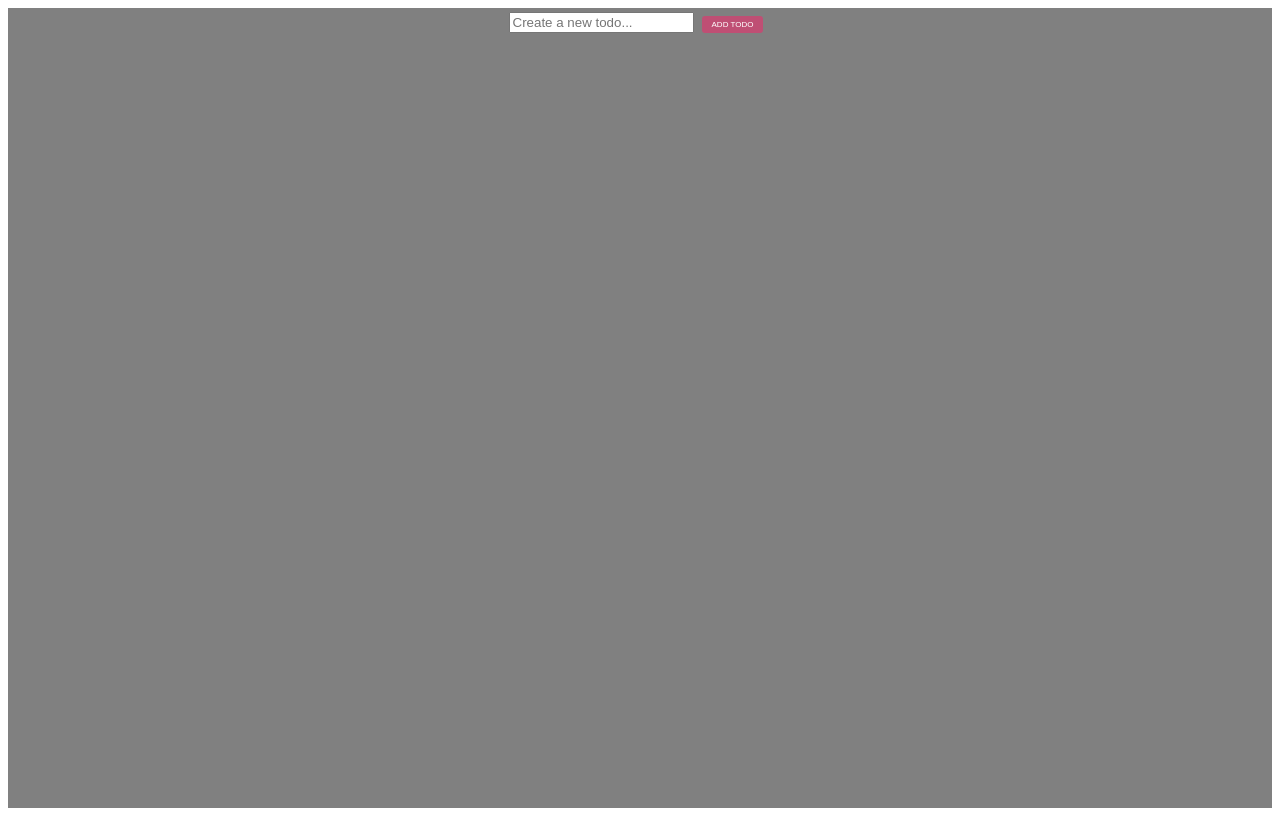
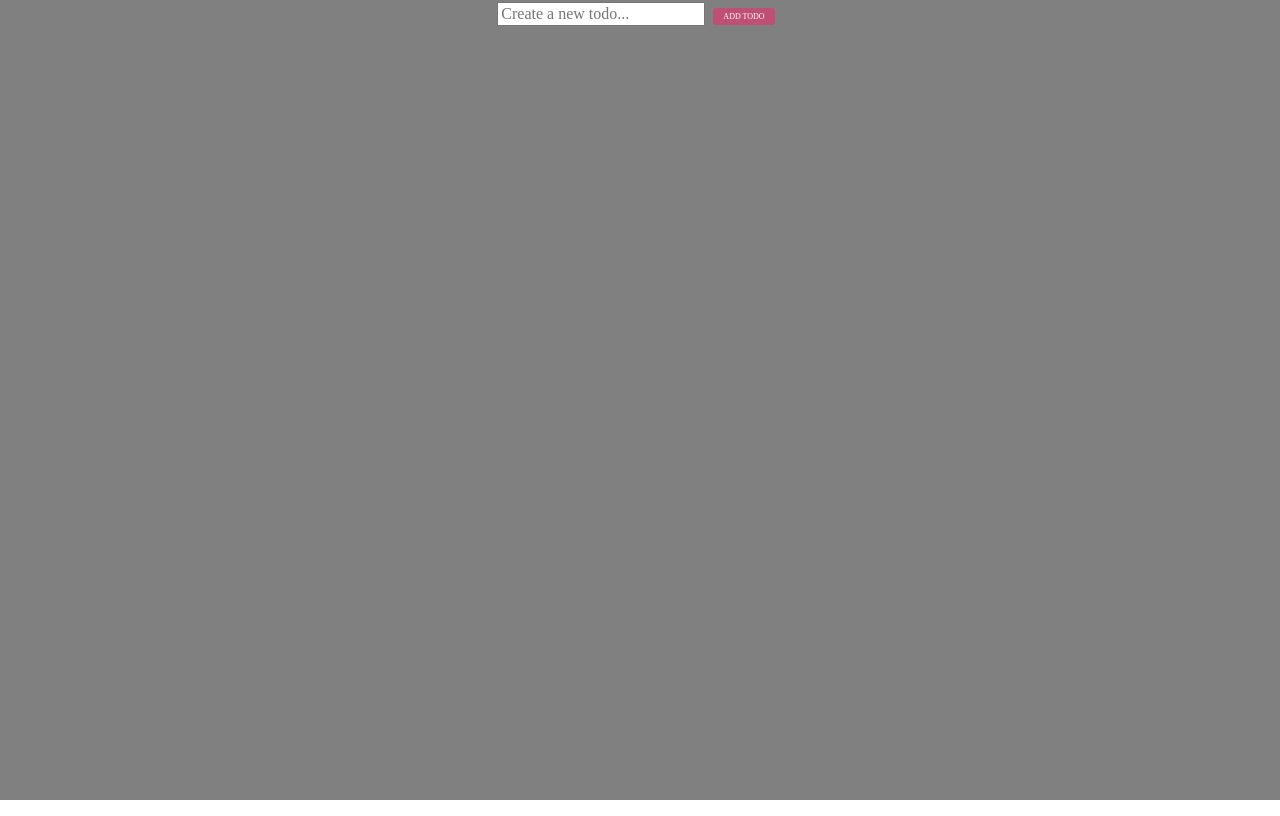
Before and after one commit to Kris1027/todo-typescript, a React (Vite) app: page / in a window 1280 px wide. Built offline with nearby package versions, Linux system fonts and the light colour scheme.

Commit message:
build globalstyle component

```diff
--- a/src/App.tsx
+++ b/src/App.tsx
@@ -1,6 +1,8 @@
 import { useState } from 'react';
 
 import { Todo } from './todo.models';
+
+import { GlobalStyle } from './style/GlobalStyle';
 
 import NewTodo from './components/NewTodo';
 import TodoList from './components/TodoList';
@@ -35,6 +37,7 @@
 
   return (
     <Wrapper>
+      <GlobalStyle />
       <NewTodo onAddTodo={todoAddHandler} />
       <TodoList items={todos} onDeleteTodo={todoDeleteHandler} />
     </Wrapper>
--- /dev/null
+++ b/src/style/GlobalStyle.ts
@@ -0,0 +1,143 @@
+import { createGlobalStyle } from 'styled-components';
+
+export const GlobalStyle = createGlobalStyle`
+html {
+  line-height: 1.15; /* 1 */
+  -webkit-text-size-adjust: 100%; /* 2 */
+}
+body {
+  margin: 0;
+}
+main {
+  display: block;
+}
+h1 {
+  font-size: 2em;
+  margin: 0.67em 0;
+}
+hr {
+  box-sizing: content-box; /* 1 */
+  height: 0; /* 1 */
+  overflow: visible; /* 2 */
+}
+pre {
+  font-family: monospace, monospace; /* 1 */
+  font-size: 1em; /* 2 */
+}
+a {
+  background-color: transparent;
+}
+abbr[title] {
+  border-bottom: none; /* 1 */
+  text-decoration: underline; /* 2 */
+  text-decoration: underline dotted; /* 2 */
+}
+b,
+strong {
+  font-weight: bolder;
+}
+code,
+kbd,
+samp {
+  font-family: monospace, monospace; /* 1 */
+  font-size: 1em; /* 2 */
+}
+small {
+  font-size: 80%;
+}
+sub,
+sup {
+  font-size: 75%;
+  line-height: 0;
+  position: relative;
+  vertical-align: baseline;
+}
+sub {
+  bottom: -0.25em;
+}
+sup {
+  top: -0.5em;
+}
+img {
+  border-style: none;
+}
+button,
+input,
+optgroup,
+select,
+textarea {
+  font-family: inherit; /* 1 */
+  font-size: 100%; /* 1 */
+  line-height: 1.15; /* 1 */
+  margin: 0; /* 2 */
+}
+button,
+input { /* 1 */
+  overflow: visible;
+}
+button,
+select { /* 1 */
+  text-transform: none;
+}
+button,
+[type="button"],
+[type="reset"],
+[type="submit"] {
+}
+button::-moz-focus-inner,
+[type="button"]::-moz-focus-inner,
+[type="reset"]::-moz-focus-inner,
+[type="submit"]::-moz-focus-inner {
+  border-style: none;
+  padding: 0;
+}
+button:-moz-focusring,
+[type="button"]:-moz-focusring,
+[type="reset"]:-moz-focusring,
+[type="submit"]:-moz-focusring {
+  outline: 1px dotted ButtonText;
+}
+fieldset {
+  padding: 0.35em 0.75em 0.625em;
+}
+legend {
+  box-sizing: border-box; /* 1 */
+  color: inherit; /* 2 */
+  display: table; /* 1 */
+  max-width: 100%; /* 1 */
+  padding: 0; /* 3 */
+  white-space: normal; /* 1 */
+}
+progress {
+  vertical-align: baseline;
+}
+textarea {
+  overflow: auto;
+}
+[type="checkbox"],
+[type="radio"] {
+  box-sizing: border-box; /* 1 */
+  padding: 0; /* 2 */
+}
+[type="number"]::-webkit-inner-spin-button,
+[type="number"]::-webkit-outer-spin-button {
+  height: auto;
+}
+[type="search"] {
+  outline-offset: -2px; /* 2 */
+}
+[type="search"]::-webkit-search-decoration {
+  -webkit-appearance: none;
+}
+details {
+  display: block;
+}
+summary {
+  display: list-item;
+}
+template {
+  display: none;
+}
+[hidden] {
+  display: none;
+}`;
```
